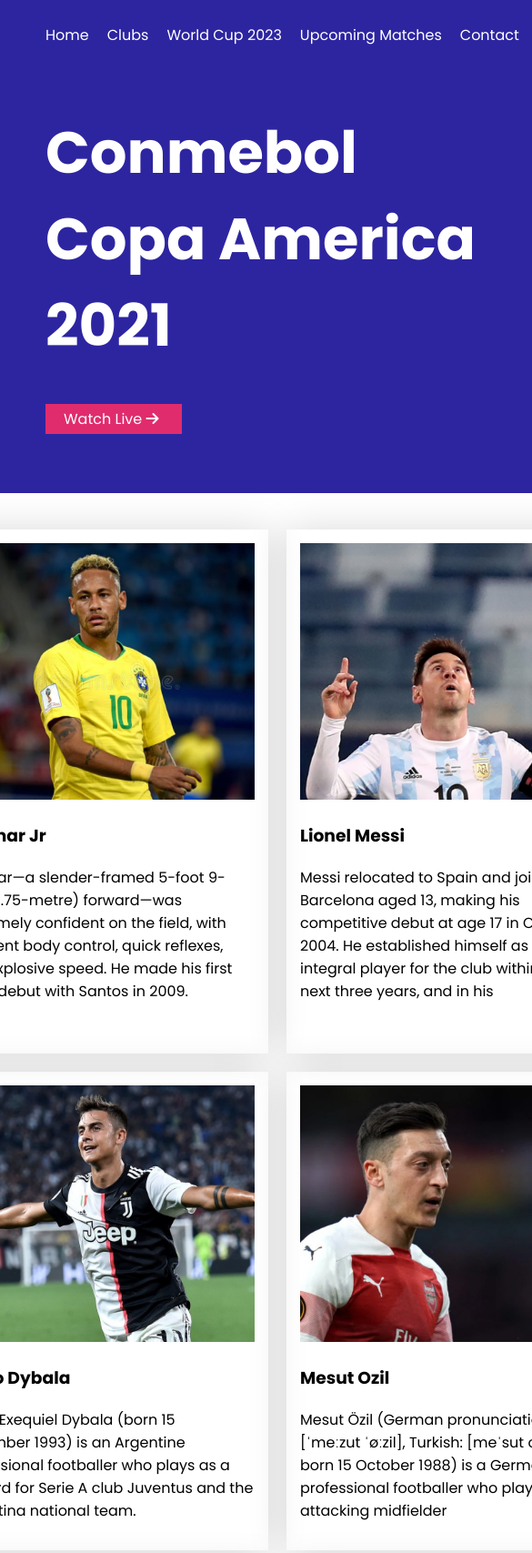
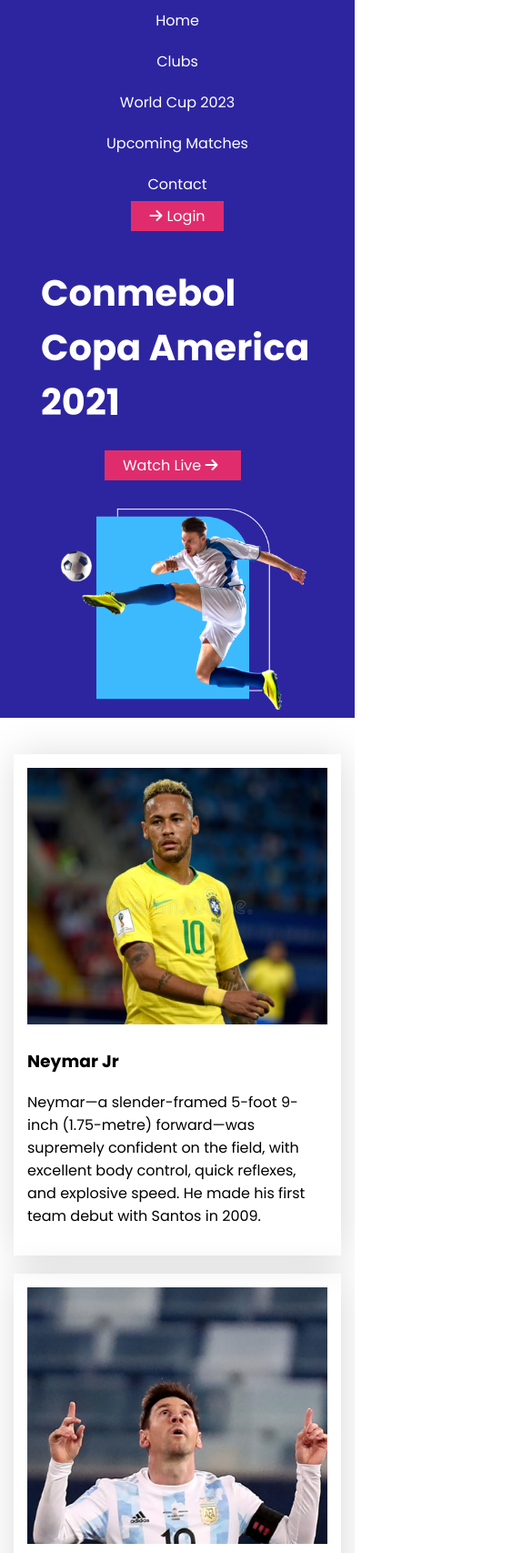
Before and after one commit to Rafi7082/responsive-football, a plain HTML site: page index.html in a window 390 px wide. Shown: the top 1707 px of the page at 91% size, 585 px wide, since content can reach past the window. Drawn offline with Linux system fonts and the light colour scheme.

Commit message:
fourth-commit

```diff
--- a/index.html
+++ b/index.html
@@ -30,7 +30,7 @@
                 <h1>Conmebol
                     Copa America
                     2021</h1>
-                <div class="anchor-menu">
+                <div class="anchor-menu anchor-menu2">
                     <a class="anchor-style second-anchor" href=""></i>Watch Live <i
                             class="fa-solid fa-arrow-right"></i></a>
                 </div>
@@ -205,9 +205,10 @@
                 <div class="section-deatils">
                     <h1 class="deatil-header">All Highlights
                         Copa America 2021</h1>
-                    <p>Amet minim mollit non deserunt ullamco est sit aliqua dolor do amet sint. Velit officia consequat
+                    <p class="section-text">Amet minim mollit non deserunt ullamco est sit aliqua dolor do amet sint.
+                        Velit officia consequat
                         duis enim velit mollit. Exercitation veniam consequat sunt nostrud amet.</p>
-                    <div class="anchor-menu">
+                    <div class="anchor-menu anchor-menu3">
                         <a class="anchor-style" href=""></i>Watch Now <i class="fa-solid fa-arrow-right"></i></a>
                     </div>
                 </div>
--- a/style.css
+++ b/style.css
@@ -1,14 +1,13 @@
 @import url('https://fonts.googleapis.com/css2?family=Poppins:ital,wght@0,100;0,200;0,300;0,400;0,500;0,600;0,700;0,800;0,900;1,100;1,200;1,300;1,400;1,500;1,600;1,700;1,800;1,900&display=swap');
 
 body {
-    background-color: white;
     margin: 0;
     padding: 0;
     font-family: "Poppins", sans-serif;
 }
 
 header {
-    width: 1280px;
+    width: 100%;
     margin: 0 auto;
     background-color: #2D25A0;
 }
@@ -17,7 +16,6 @@ header {
     display: flex;
     justify-content: space-between;
     align-items: center;
-
 }
 
 .main-menu ul {
@@ -27,23 +25,17 @@ header {
 .main-menu ul li {
     list-style: none;
     padding: 10px;
-
-
 }
 
 .main-menu ul li a {
     text-decoration: none;
     color: white;
-
-
-
 }
 
 .anchor-menu {
 
     margin-right: 50px;
 }
-
 
 .fa-arrow-right {
     padding-right: 5px;
@@ -59,14 +51,15 @@ header {
     text-decoration: none;
 }
 
+
 /* banner-stle--------------------- */
+
+
 .banner-header h1 {
     color: white;
     width: 485px;
     font-size: 64px;
     padding-left: 50px;
-
-
 }
 
 .banner {
@@ -85,6 +78,7 @@ header {
 }
 
 /* players-style---------------------------- */
+
 .first-section {
     width: 990px;
     padding-top: 40px;
@@ -97,15 +91,13 @@ header {
     grid-template-columns: repeat(3, 1fr);
     justify-content: center;
     grid-gap: 20px;
-
-
 }
 
 .player {
     width: 330px;
     padding: 15px;
     box-shadow:
-        0px 0px 40px rgba(0, 0, 0, 0.15);
+        2px 2px 40px rgba(0, 0, 0, 0.15);
 }
 
 .player-image img {
@@ -146,3 +138,99 @@ header {
 .social-site img {
     width: 32px;
 }
+
+/* -------responsive-layout-------- */
+
+
+@media only screen and (max-width:600px) {
+
+    .menu {
+        flex-direction: column;
+
+    }
+
+    .main-menu ul {
+        flex-direction: column;
+        align-items: center;
+        padding: 0;
+        margin: 0;
+    }
+
+    .anchor-menu {
+        margin-right: 0;
+        margin-bottom: 15px;
+    }
+
+
+    /* /* .....banner----- */
+
+
+    .banner {
+        flex-direction: column;
+        align-items: center;
+    }
+
+    .banner-header h1 {
+        font-size: 40px;
+        width: 0;
+        padding-left: 0;
+        width: 300px;
+    }
+
+    .banner-image img {
+        width: 70%;
+        height: 70%;
+        margin-left: 65px;
+    }
+
+    .anchor-menu2 {
+        margin-left: 20px;
+    }
+
+
+    /* -----first-section----- */
+
+
+    .first-section {
+        width: 100%;
+    }
+
+    .players {
+        display: flex;
+        flex-direction: column;
+        align-items: center;
+    }
+
+
+    /* .second-section------- */
+
+
+    .second-section {
+        flex-direction: column;
+    }
+
+    .deatil-header {
+        width: 300px;
+        font-size: 34px;
+        padding-left: 30px;
+    }
+
+    .section-details {
+        padding: 20px;
+    }
+
+    .section-text {
+        width: 300px;
+        padding-left: 40px;
+    }
+
+    .section-image img {
+        width: 90%;
+        height: 50%;
+    }
+
+    .anchor-menu3 {
+        margin-left: 90px;
+    }
+
+}
```
